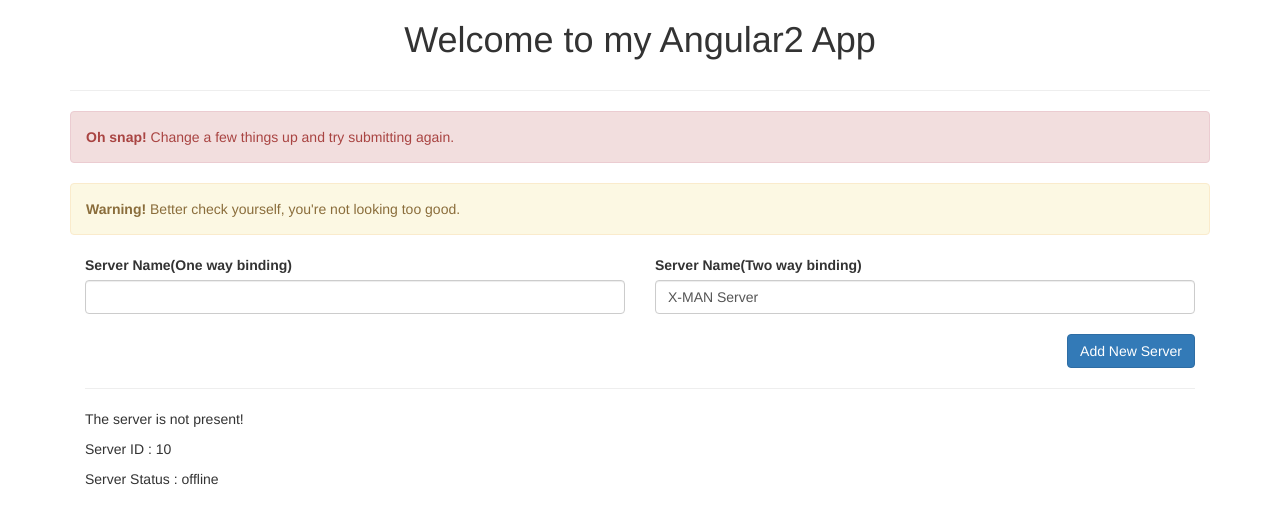
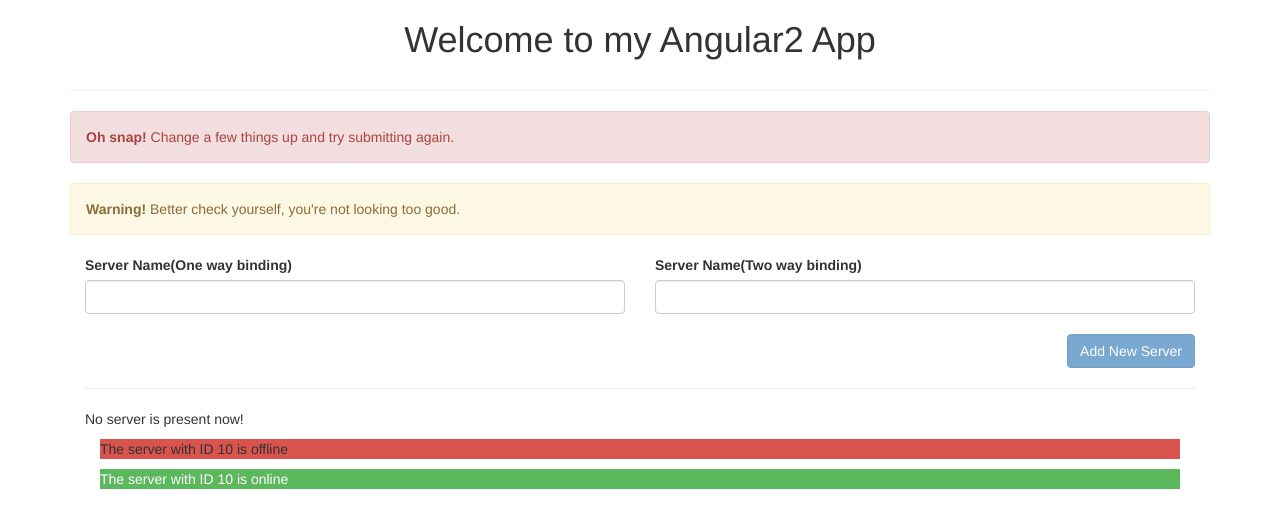
Before and after one commit to chiragdarji/new-app, an Angular app: page / in a window 1280 px wide. Shown: the top 528 px of the page. Built offline with nearby package versions, Linux system fonts and the light colour scheme.

Commit message:
Learning following directives 1. *ngIf & else (with ng-template) 2. *ngFor 3. [ngStyle] 4. [ngClass]

```diff
--- a/src/app/app.module.ts
+++ b/src/app/app.module.ts
@@ -6,13 +6,15 @@
 import { ErrorComponent } from './alert/error/error.component'
 import { WarningComponent } from './alert/warning/warning.component';
 import { ServersComponent } from './servers/servers.component';
+import { ServerComponent } from './server/server.component'
 
 @NgModule({
   declarations: [
     AppComponent,
     ErrorComponent,
     WarningComponent,
-    ServersComponent
+    ServersComponent,
+    ServerComponent
   ],
   imports: [
     BrowserModule,
--- /dev/null
+++ b/src/app/server/server.component.html
@@ -0,0 +1,7 @@
+<div class="col-xs-12">
+  <p
+    [ngClass] = "{online: serverStatus === 'online'}"
+    [ngStyle]="{backgroundColor: getColor()}">
+    The server with ID {{ serverId }} is {{ getServerStatus() }}
+  </p>
+</div>
--- /dev/null
+++ b/src/app/server/server.component.ts
@@ -0,0 +1,28 @@
+import {Component} from '@angular/core';
+@Component({
+  selector: 'app-server',
+  templateUrl: './server.component.html',
+  styles: [`
+    .online{
+      color: white;
+    }
+
+  `]
+})
+export class ServerComponent{
+  serverStatus = 'offline';
+  serverId = 10;
+
+  constructor(){
+      this.serverStatus = Math.random() > 0.5 ? 'offline' : 'online';
+  }
+
+  getServerStatus(){
+    return this.serverStatus;
+  }
+
+  getColor(){
+    return this.serverStatus === 'online' ? '#5cb85c' : '#d9534f';
+  }
+
+}
--- a/src/app/servers/servers.component.html
+++ b/src/app/servers/servers.component.html
@@ -12,14 +12,15 @@
 <div class="col-xs-12">
   <br>
   <button class="btn btn-primary pull-right"
-          [disabled]="!allowAddNewServer"
+          [disabled]="serverName === ''"
           (click)="onCreateServer()"
     >Add New Server</button>
 </div>
 <div class="col-xs-12">
   <hr>
-  <p [innerText]="serverLocation"></p>
-  <p>Server ID : {{serverId}}</p>
-  <p>Server Status : {{serverStatus}}</p>
-
+  <p *ngIf="serverCreated; else noServer" [innerText]="serverLocation"></p>
+  <ng-template #noServer>
+    <p>No server is present now!</p>
+  </ng-template>
+  <app-server *ngFor="let server of serversList; let i = index">{{ i }}</app-server>
 </div>
--- a/src/app/servers/servers.component.ts
+++ b/src/app/servers/servers.component.ts
@@ -1,5 +1,4 @@
 import { Component, OnInit } from '@angular/core';
-import { FormsModule } from '@angular/forms';
 
 @Component({
   selector: 'app-servers',
@@ -11,22 +10,26 @@
   serverStatus = "offline";
   allowAddNewServer = false;
   serverLocation= 'The server is not present!';
-  serverName = 'X-MAN Server';
+  serverName = '';
+  serverCreated = false;
+  serversList = ['Server 1', 'Server 2'];
 
-  constructor() {
-     setTimeout(() => {
-        this.allowAddNewServer = true;
-     }, 2000)
-  }
 
   onCreateServer(){
      this.serverLocation = 'The server is created at India, Pune and server name is ' + this.serverName;
+     this.serverName = '';
+     this.serversList.push(this.serverName);
+     this.serverCreated = true;
   }
 
   onServerNameCreation(event: Event){
     this.serverName = (<HTMLInputElement>event.target).value;
   }
 
+  constructor() {
+  }
+
+
   ngOnInit() {
 
   }
```
